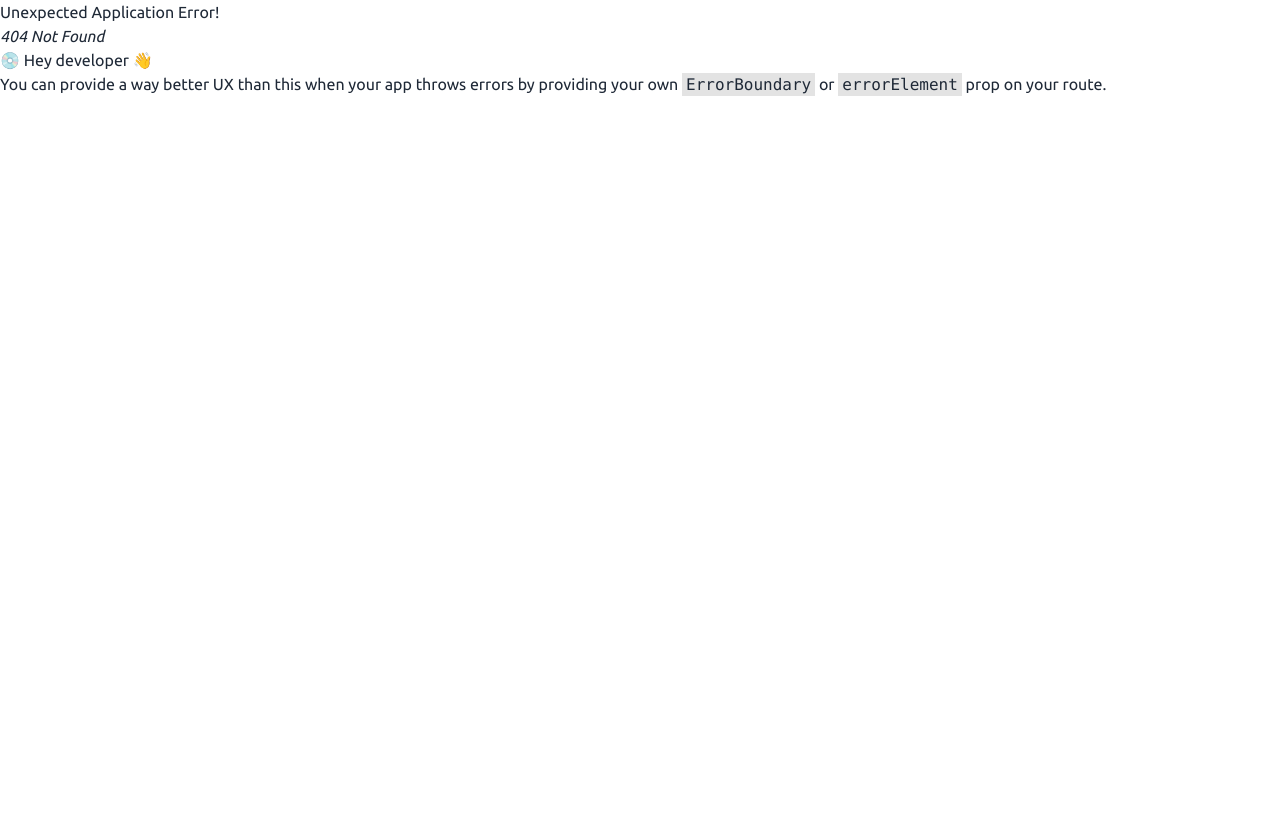
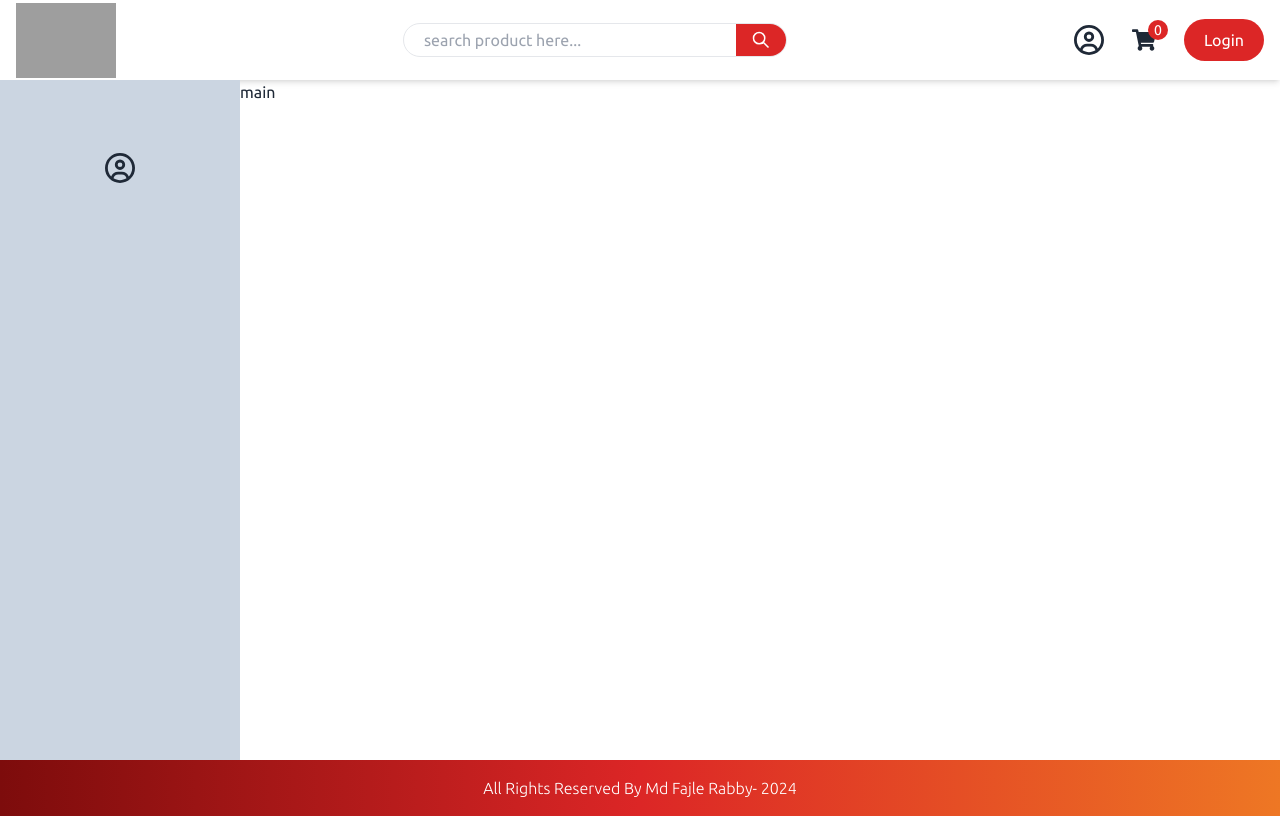
Before and after one commit to rabby9898/e-click-frontend, a React (Vite) app: page /admin-dashboard in a window 1280 px wide. Before the commit this address had no page. Built offline with nearby package versions, Linux system fonts and the light colour scheme; no server answers; grey boxes are pictures that could not be loaded.

Commit message:
admin dashboard page added

```diff
--- a/src/Components/Header/Header.jsx
+++ b/src/Components/Header/Header.jsx
@@ -46,6 +46,8 @@ const Header = () => {
         </div>
 
         <div className="flex items-center gap-7">
+          <div className="dropdown dropdown-hover">
+            <div tabIndex={0} role="button" className="">
               <div className="text-3xl cursor-pointer relative flex justify-center">
                 {user?.profilePic ? (
                   <img
@@ -56,6 +58,16 @@ const Header = () => {
                 ) : (
                   <FaRegCircleUser />
                 )}
+              </div>
+            </div>
+            <ul
+              tabIndex={0}
+              className="dropdown-content z-[1] menu p-2 shadow bg-base-100 rounded-box w-52"
+            >
+              <li>
+                <Link to={"/Admin-dashboard"}>Admin Dashboard</Link>
+              </li>
+            </ul>
           </div>
 
           <div>
--- /dev/null
+++ b/src/Pages/AdminDashboard.jsx
@@ -0,0 +1,32 @@
+import { FaRegCircleUser } from "react-icons/fa6";
+import { useSelector } from "react-redux";
+
+const AdminDashboard = () => {
+  const user = useSelector((state) => state.user?.user);
+  return (
+    <div className="min-h-[calc(100vh-120px)] flex">
+      <aside className="bg-slate-300 min-h-full w-full max-w-60">
+        <div className="h-32 flex justify-center items-center flex-col mt-8">
+          <div className=" text-3xl cursor-pointer relative ">
+            {user?.profilePic ? (
+              <img
+                className="w-20 h-20 rounded-full"
+                src={user?.profilePic}
+                alt={user?.name}
+              />
+            ) : (
+              <FaRegCircleUser />
+            )}
+          </div>
+          <div>
+            <p className="text-lg font-semibold mt-4">{user?.name}</p>
+            <p className="text-sm">{user?.role}</p>
+          </div>
+        </div>
+      </aside>
+      <main>main</main>
+    </div>
+  );
+};
+
+export default AdminDashboard;
--- a/src/Router/Routes.jsx
+++ b/src/Router/Routes.jsx
@@ -3,6 +3,7 @@ import MainLayout from "../Layout/MainLayout";
 import Login from "../Pages/Login";
 import Home from "../Pages/Home";
 import Register from "../Pages/Register";
+import AdminDashboard from "../Pages/AdminDashboard";
 
 const router = createBrowserRouter([
   {
@@ -21,6 +22,10 @@ const router = createBrowserRouter([
         path: "/register",
         element: <Register></Register>,
       },
+      {
+        path: "/admin-dashboard",
+        element: <AdminDashboard></AdminDashboard>,
+      },
     ],
   },
 ]);
```
Lines whose indentation alone changed are shown as unchanged.
